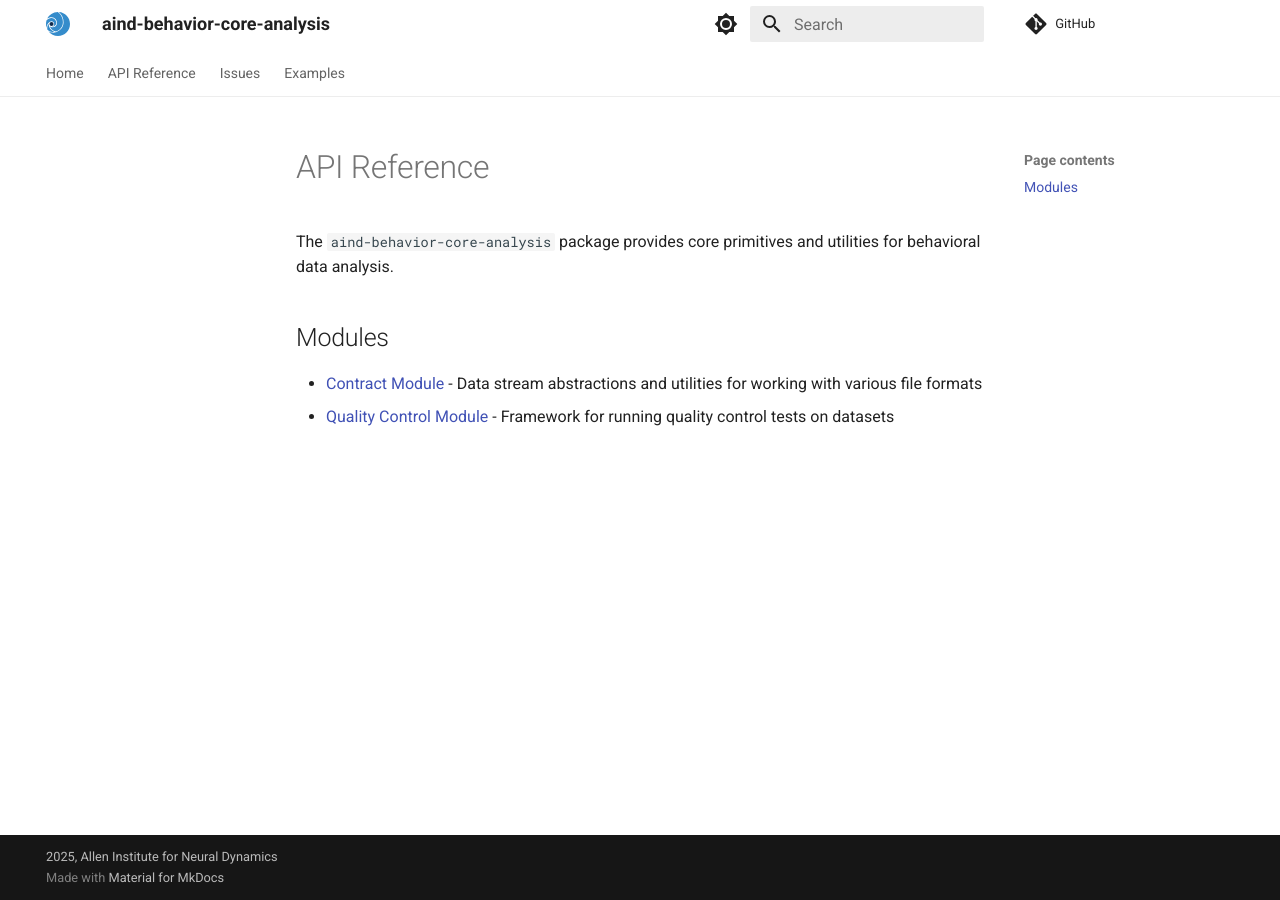
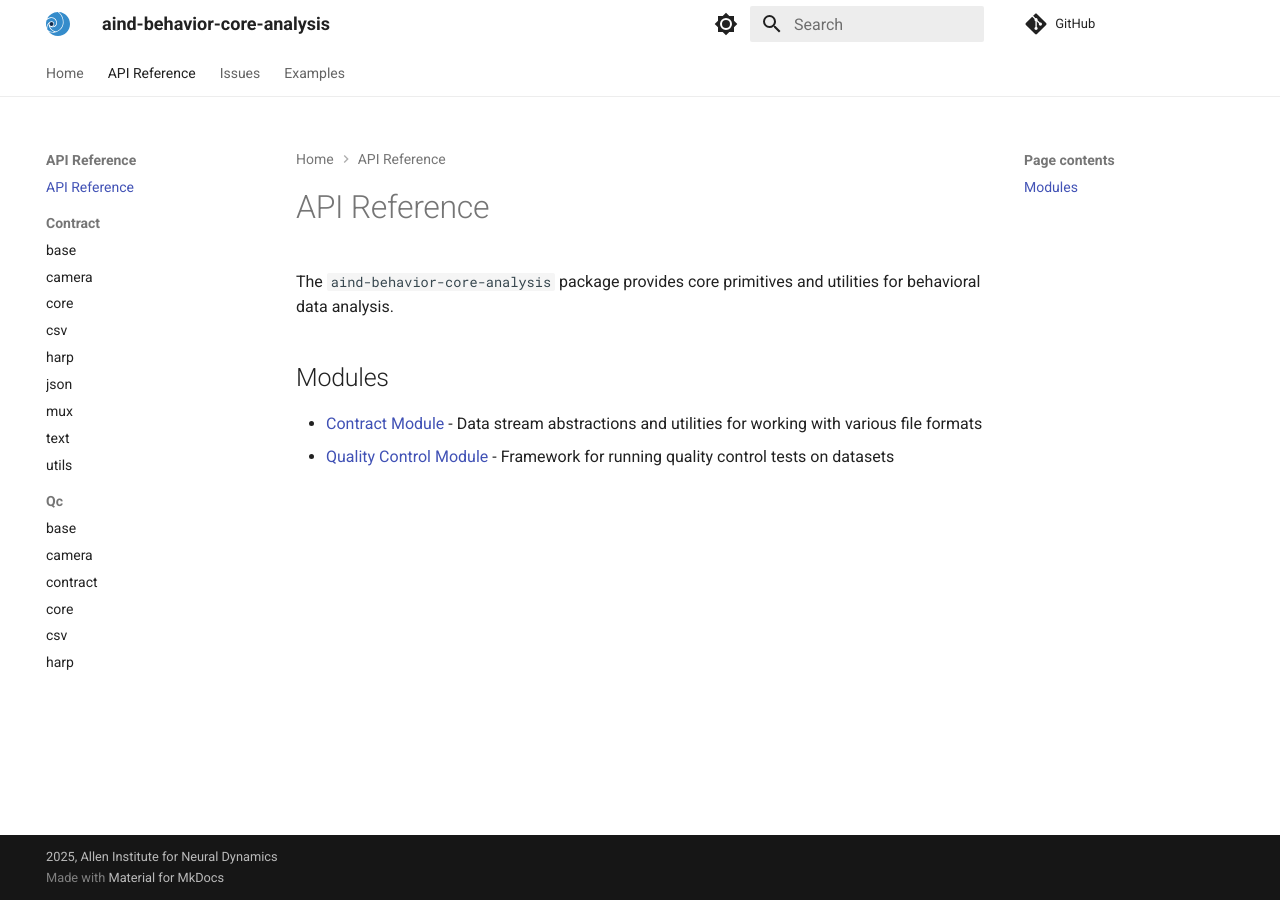
Before and after one commit to AllenNeuralDynamics/Aind.Behavior.CoreAnalysis, an MkDocs documentation site: the page built from docs/api/index.md, in a window 1280 px wide. Built offline with MkDocs 1.6.1 and Material for MkDocs 9.7.7, drawn with Linux system fonts in a browser that asks for light colours; comment, search, counter and statistics services are not loaded.

```diff
--- a/docs/_regenerate_api.py
+++ b/docs/_regenerate_api.py
@@ -73,7 +73,7 @@ def update_mkdocs_yml(api_structure):
     nav = config.get("nav")
     for entry in nav:
         if isinstance(entry, dict) and API_LABEL in entry:
-            api_ref = []
+            api_ref = ["api/index.md"]
             for module_name, module_content in api_structure.items():
                 api_ref.append({module_name.capitalize(): module_content})
             entry[API_LABEL] = api_ref
--- a/mkdocs.yml
+++ b/mkdocs.yml
@@ -88,6 +88,7 @@ markdown_extensions:
 nav:
 - Home: index.md
 - API Reference:
+  - api/index.md
   - Contract:
     - base: api/contract/base.md
     - camera: api/contract/camera.md
```
